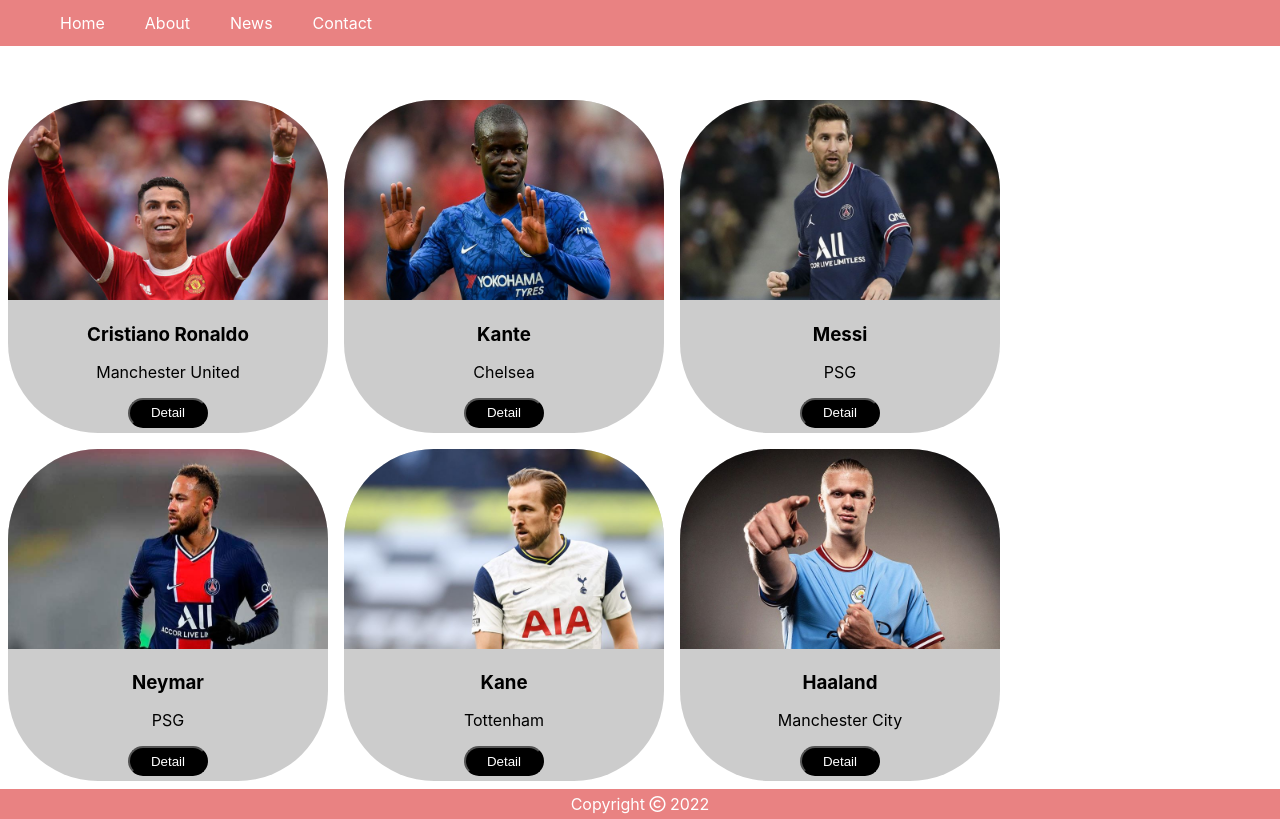
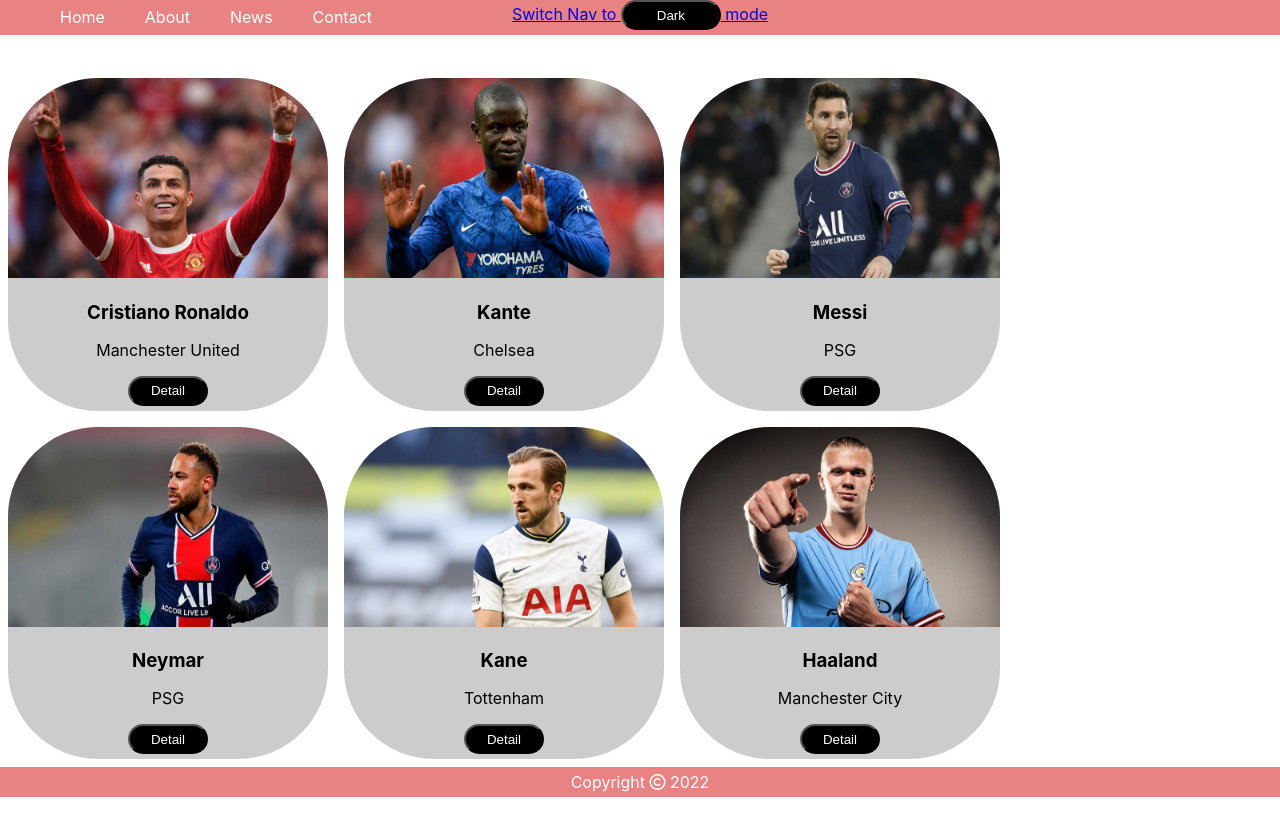
Before and after one commit to Truc5302/exercise_fer201m, a React (Create React App) app: page / in a window 1280 px wide. Built offline with nearby package versions, Linux system fonts and the light colour scheme.

Commit message:
useEffect-useContext

```diff
--- a/src/App.css
+++ b/src/App.css
@@ -44,7 +44,7 @@
 }
 
 :root {
-  --height: 46px;
+  --height: 35px;
 }
 
 .header {
@@ -210,3 +210,8 @@
   max-height: 30%;
   overflow: auto;
 }
+
+/* useEffect */
+.switch-mode button {
+  width: 100px;
+}
--- a/src/components/Navigation.js
+++ b/src/components/Navigation.js
@@ -1,14 +1,29 @@
-import React, { Component } from "react";
+import React from "react";
+import { useContext } from "react";
+import { ThemeContext } from './ThemeContext'
 export default function Navigation() {
+    const { theme, toggle, dark } = useContext(ThemeContext);
     return (
         <div className="header" >
-            <nav>
+            <nav style={{ backgroundColor: theme.backgroundColor, color: theme.color }}>
                 <ul>
                     <li><a className="active" href='#home'>Home</a></li>
                     <li><a className="active" href='#about'>About</a></li>
                     <li><a className="active" href='#news'>News</a></li>
                     <li><a className="active" href='#contact'>Contact</a></li>
                 </ul>
+
+                <div style={{ position: 'relative' }}>
+                    <a className='switch-mode' href='#' onClick={toggle}
+                        styles={{
+                            backgroundColor: theme.backgroundColor,
+                            color: theme.color,
+                            outline: 'none',
+
+                        }} data-testid="toggle-theme-btn">
+                        Switch Nav to <button>{!dark ? 'Dark' : 'Light'}</button> mode
+                    </a>
+                </div>
             </nav>
         </div>
     )
--- /dev/null
+++ b/src/components/ThemeContext.js
@@ -0,0 +1,47 @@
+import React from "react";
+import { useState, useEffect } from "react";
+const themes = {
+    dark: {
+        backgroundColor: 'black',
+        color: 'white',
+    },
+
+    light: {
+        backgroundColor: '#E98282',
+        color: 'black',
+    }
+}
+
+const initialState = {
+    dark: false,
+    theme: themes.light,
+    toggle: () => { }
+}
+
+const ThemeContext = React.createContext(initialState)
+
+function ThemeProvider({ children }) {
+    const [dark, setDark] = useState(false);
+    //On muont, read the preferred theme from the persistence
+    useEffect(() => {
+        const isDark = localStorage.getItem('dark') === 'true';
+        //store the state mode to the local storage
+        setDark(isDark);
+    }, [dark]);
+
+    // To toggle between dark and light modes
+    const toggle = () => {
+        const isDark = !dark
+        localStorage.setItem('dark', JSON.stringify(isDark));
+        setDark(isDark);
+    }
+
+    const theme = dark ? themes.dark : themes.light;
+    return (
+        <ThemeContext.Provider value={{ theme, dark, toggle }}>
+            {children}
+        </ThemeContext.Provider>
+    )
+}
+
+export { ThemeProvider, ThemeContext }
--- a/src/index.js
+++ b/src/index.js
@@ -3,11 +3,13 @@
 import './index.css';
 import App from './App';
 import reportWebVitals from './reportWebVitals';
-
+import { ThemeProvider } from './components/ThemeContext';
 const root = ReactDOM.createRoot(document.getElementById('root'));
 root.render(
   <React.StrictMode>
-    <App />
+    <ThemeProvider>
+      <App />
+    </ThemeProvider>
   </React.StrictMode>
 );
 
```
